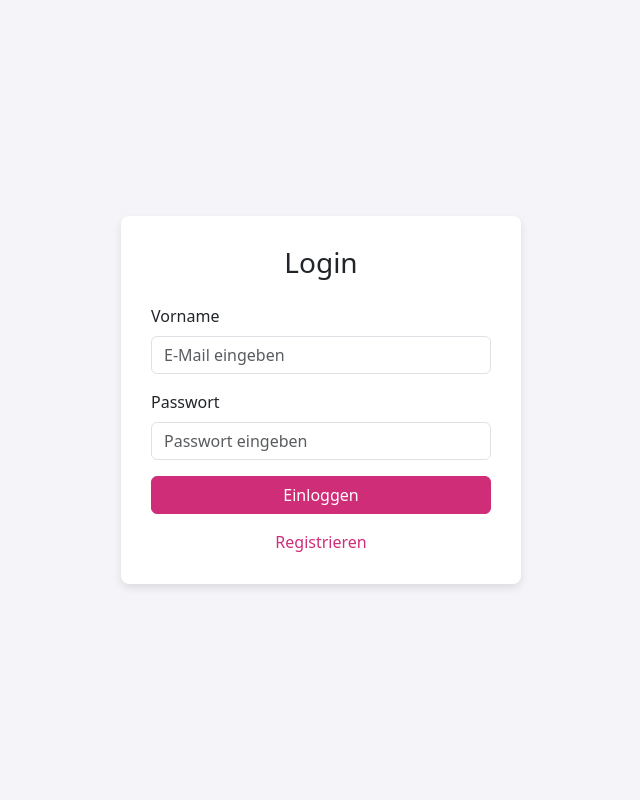
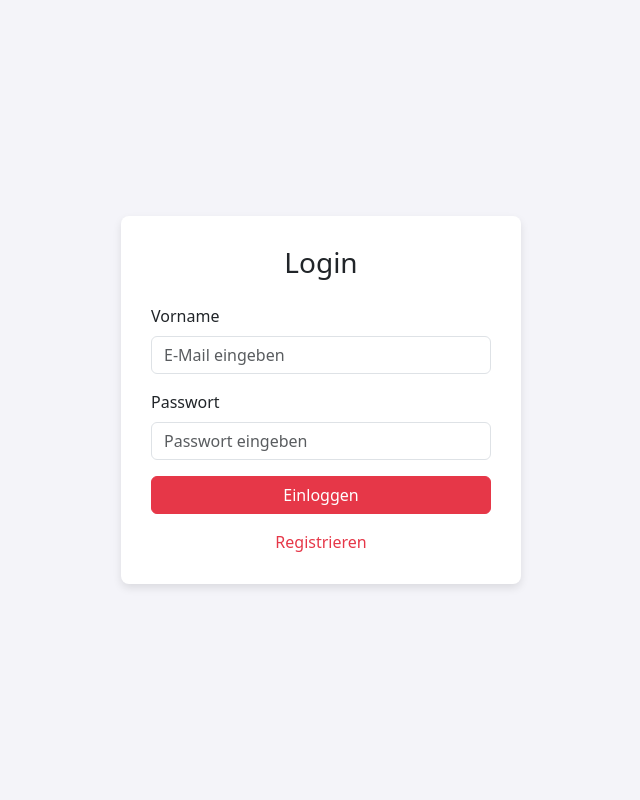
Before and after one commit to TryonHD/netzwerkenmitherz, a Flask app: page /login/ in a window 1280 px wide. Shown: the whole page, without its empty margins (319-959 px from the left). Run offline with Flask 3, Linux system fonts and the light colour scheme; some libraries are stand-ins or nearby versions.

Commit message:
„Styleanpassung“

```diff
--- a/static/css/styles.css
+++ b/static/css/styles.css
@@ -1,10 +1,10 @@
 :root {
-    --main-color: #d02d79;
-    --main-color-hover: #962359;
-	--main-color-background: #8a3b3b;
-	--main-color-background-secondary: #2da1c2;
-	--table-tr1-color-background: #9ac22d;
-	--table-tr2-color-background: #afdc32;
+    --main-color: #e63748;
+    --main-color-hover: #bf4253;
+	--main-color-background: #1a1f1a;
+	--main-color-background-secondary: #2c2c29;
+	--table-tr1-color-background: #3a3a3e;
+	--table-tr2-color-background: #ffffff14;
 }
 
 a:link {
@@ -19,6 +19,7 @@ a:hover {
 .btn-primary {
 	--bs-btn-bg: var(--main-color)!important;
     --bs-btn-border-color: var(--main-color)!important;
+	text-decoration-color: #ffffff;
 
 }
 
@@ -36,6 +37,10 @@ a:hover {
 	text-decoration-color: var(--main-color-hover)!important;
 }
 
+.bg-body-tertiary {
+background-color: var(--main-color-background) !important;
+}
+
 .img-navbar {
   padding: .25rem;
   max-width: 100px;
@@ -48,7 +53,7 @@ a:hover {
 
 .card {
 	background-color: var(--main-color-background-secondary)!important;
-	border-color: #000!important;
+	border-color: #2c2c29!important;
 }
 
 .background-card {
@@ -57,14 +62,24 @@ a:hover {
 }
 
 .card-title{
-	background-color: #000;
+	background-color: #e63748;
 	margin-bottom: 10px!important;
+	padding: 15px;
+	font-size: 16px;
+	font-weight: 900;
+	text-transform: uppercase;
+	border-radius: 7px;
+	color: #ffffff !important;
 }
 
 .card-text{
 	padding: 50px;
+	color: #ffffff;
+	background-color: #3c3a3a!important;
+	border-radius: 7px;
+
 }
 
 .button-icon{
-	color:#120fd5;
+	color:#ffffff;
 }
```
